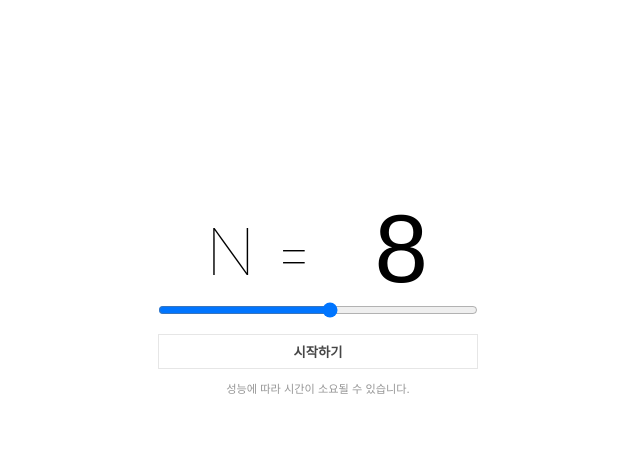
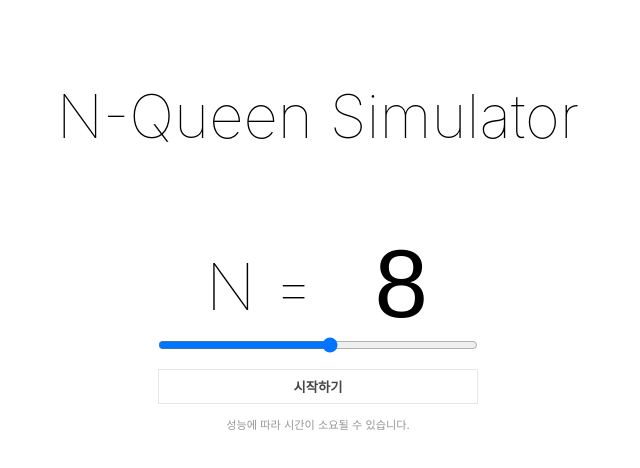
Before and after one commit to SJ70/N-Queen_Simulator, a React (Create React App) app: page / in a window 1280 px wide. Shown: the top 468 px of the page, without its empty margins (322-962 px from the left). Built offline with nearby package versions, Linux system fonts and the light colour scheme.

Commit message:
Design: 초기화 페이지에 title 추가

```diff
--- a/src/simulator/N_Queen/Initializer.css
+++ b/src/simulator/N_Queen/Initializer.css
@@ -1,4 +1,25 @@
 .Init {
+    display: flex;
+    flex-direction: column;
+    align-items: center;
+}
+
+.title {
+    display: flex;
+    flex-direction: row;
+    align-items: center;
+    margin-top: 5rem;
+    margin-bottom: .7rem;
+    width: 100%;
+}
+.title .queen{
+    font-size: 3.75rem;
+    font-weight: 100;
+    text-align: center;
+}
+
+.form {
+    margin-top: 5rem;
     display: flex;
     flex-direction: column;
     align-items: center;
@@ -16,7 +37,6 @@
 }
 
 .N {
-    margin-top: calc(50vh - 12rem);
     width: 100%;
     display: flex;
     flex-direction: column;
--- a/src/simulator/N_Queen/Initializer.tsx
+++ b/src/simulator/N_Queen/Initializer.tsx
@@ -17,6 +17,12 @@ const Initializer = () => {
 
   return (
     <div className="Init">
+
+      <div className='title'>
+          <span className="queen">N-Queen Simulator</span>
+      </div>
+
+      <div className="form">
         <div className="N">
           <div className="row">
             <p>N = </p>
@@ -29,6 +35,7 @@ const Initializer = () => {
         </Link>
         <p className="desc">성능에 따라 시간이 소요될 수 있습니다.</p>
       </div>
+    </div>
   );
 }
 
```
Lines whose indentation alone changed are shown as unchanged.
